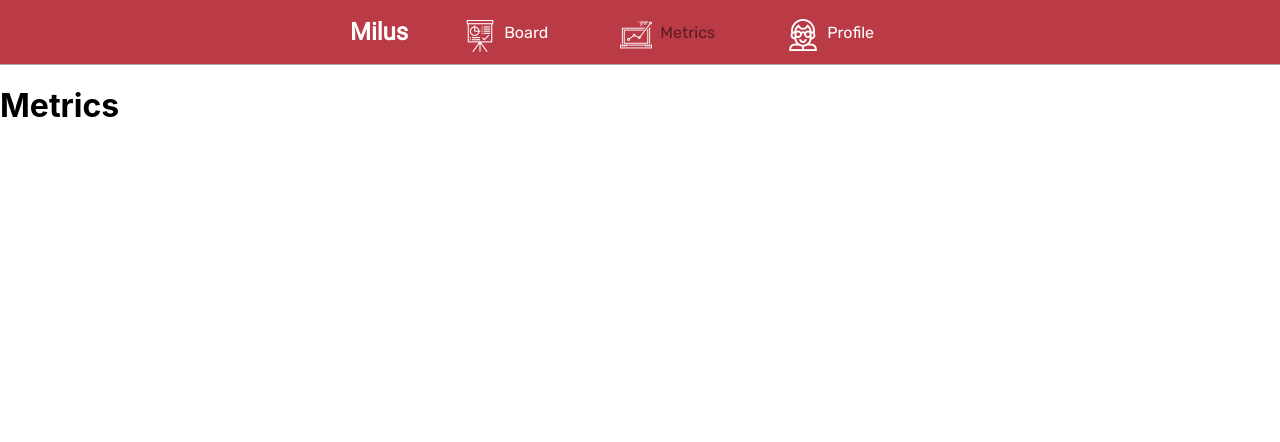
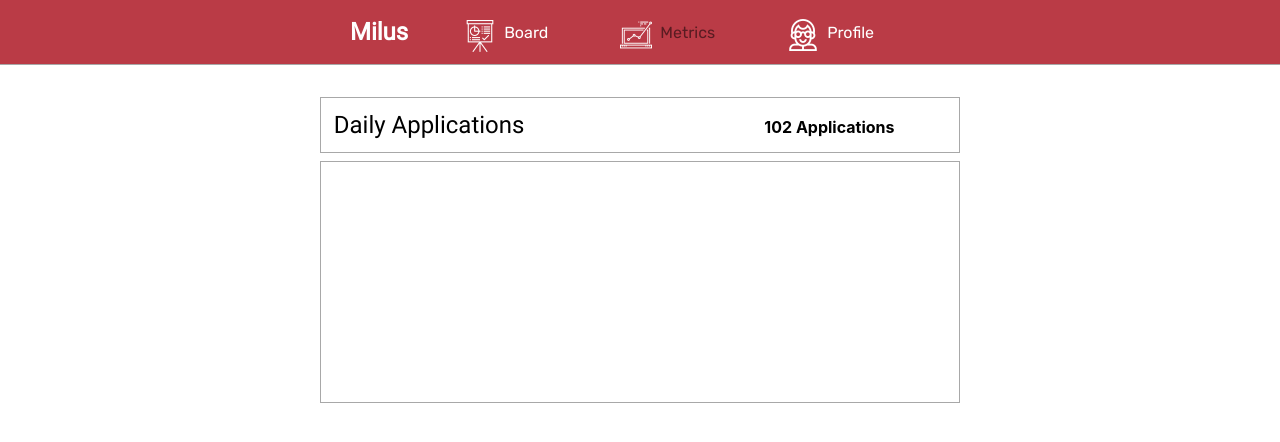
Before and after one commit to liamortiz/milus, a React (Create React App) app: page /metrics in a window 1280 px wide. Shown: the top 442 px of the page. Built offline with nearby package versions, Linux system fonts and the light colour scheme.

Commit message:
Working on metrics

```diff
--- a/src/App.scss
+++ b/src/App.scss
@@ -1,4 +1,6 @@
 @import './styles/board.scss';
+@import './styles/metrics.scss';
+
 .App {
   overflow: hidden;
 }
--- /dev/null
+++ b/src/components/Metrics/DailyApplications.jsx
@@ -0,0 +1,17 @@
+import React, { useState } from 'react';
+
+const DailyApplications = () => {
+    const [totalApplications, setTotalApplications] = useState(102);
+    return (
+        <div className="daily-applications-container">
+            <div className="header">
+                <h2>Daily Applications</h2>
+                <p>{totalApplications} Applications</p>
+            </div>
+            <div className="grid">
+
+            </div>
+        </div>
+    )
+}
+export default DailyApplications;
--- a/src/components/Metrics/MetricsContainer.jsx
+++ b/src/components/Metrics/MetricsContainer.jsx
@@ -1,9 +1,10 @@
 import React from 'react';
+import DailyApplication from './DailyApplications';
 
 const MetricsContainer = () => {
     return (
         <div id="metrics-container">
-            <h1>Metrics</h1>
+            <DailyApplication />
         </div>
     )
 }
--- /dev/null
+++ b/src/styles/metrics.scss
@@ -0,0 +1,25 @@
+.daily-applications-container {
+    width: 40em;
+    margin: 2em auto;
+    .header {
+        padding: .8em;
+        border: 1px solid $nav-color;
+        h2 {
+            display: inline-block;
+            font-family: 'Roboto';
+            margin: 0;
+            font-weight: lighter;
+        }
+        p {
+            display: inline-block;
+            margin: 0;
+            margin-left: 15em;
+            font-weight: bold;
+        }
+    }
+    .grid {
+        border: 1px solid $nav-color;
+        height: 15rem;
+        margin-top: .5em;
+    }
+}
```
Also changed, not shown: 1 other file (tests, documents, lock files or other folders).
